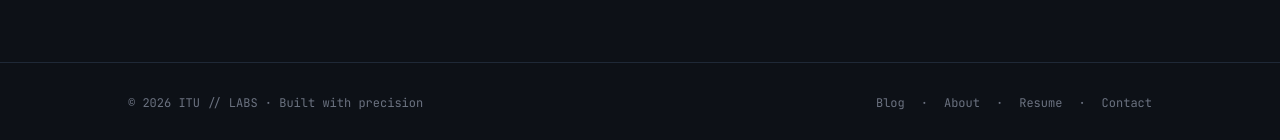
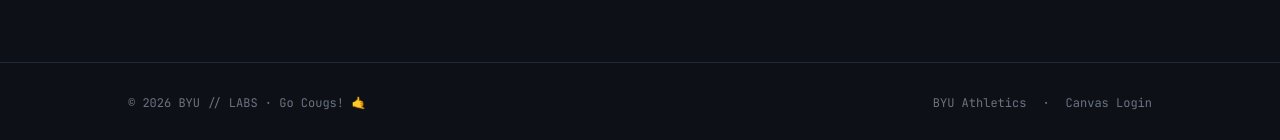
Before and after one commit to BYULabs/byulabs.github.io, a Jekyll site: the page built from index.html, in a window 1280 px wide. Shown: the part 1111-1251 px from the top of the page. Built offline with Jekyll 4.4.1, drawn with Linux system fonts in a browser that asks for light colours.

Commit message:
fix: update footer content and links for improved clarity and navigation

```diff
--- a/_includes/footer.html
+++ b/_includes/footer.html
@@ -1,17 +1,13 @@
 <!-- Footer -->
 <footer class="container mx-auto px-4 py-8 border-t dark:border-gray-800 light:border-gray-200">
   <div class="max-w-5xl mx-auto flex flex-col sm:flex-row items-center justify-between gap-4">
-    <div class="text-xs dark:text-gray-500 light:text-gray-500">
-        © 2026 ITU // LABS · Built with precision
+    <div class="text-xs dark:text-gray-500 light:text-gray-400 flex items-center gap-1">
+        <span>© 2026 BYU // LABS · Go Cougs! 🤙</span>
     </div>
-    <div class="flex flex-wrap justify-center gap-4 text-xs dark:text-gray-500 light:text-gray-500">
-      <a href="https://www.itusebastian.com/blog/" class="hover:dark:text-gray-400 hover:light:text-gray-700 transition-colors">Blog</a>
+    <div class="flex flex-wrap justify-center gap-4 text-xs dark:text-gray-500 light:text-gray-400">
+      <a href="https://byucougars.com/" target="_blank" rel="noopener noreferrer" class="hover:dark:text-gray-300 hover:light:text-gray-700 transition-colors">BYU Athletics</a>
       <span>·</span>
-      <a href="https://www.itusebastian.com/about/" class="hover:dark:text-gray-400 hover:light:text-gray-700 transition-colors">About</a>
-      <span>·</span>
-      <a href="https://www.itusebastian.com/cv/" class="hover:dark:text-gray-400 hover:light:text-gray-700 transition-colors">Resume</a>
-      <span>·</span>
-      <a href="https://www.itusebastian.com/contact/" class="hover:dark:text-gray-400 hover:light:text-gray-700 transition-colors">Contact</a>
+      <a href="https://byupw.instructure.com/" target="_blank" rel="noopener noreferrer" class="hover:dark:text-gray-300 hover:light:text-gray-700 transition-colors">Canvas Login</a>
     </div>
   </div>
 </footer>
```
